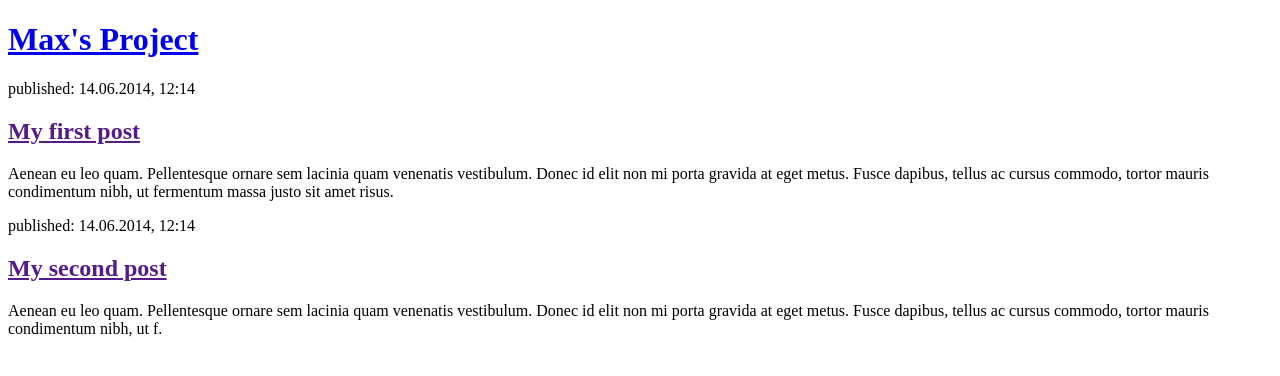
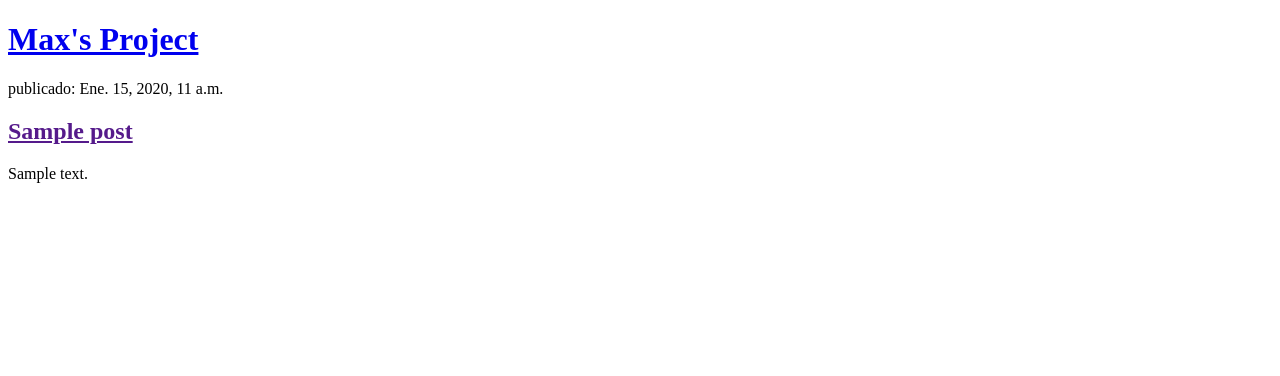
Before and after one commit to shaphirom/primer_blog, a Django app: page / in a window 1280 px wide. Shown: the top 376 px of the page. Run offline with Django 3.2, Linux system fonts and the light colour scheme; tables that the repository leaves empty hold one stand-in row (values such as "Sample post").

Commit message:
Pantillas modificadas para mostrar post desde la base de datos.

```diff
--- a/blog/templates/blog/post_list.html
+++ b/blog/templates/blog/post_list.html
@@ -9,16 +9,13 @@
             <h1><a href="/">Max's Project</a></h1>
         </div>
 
-        <div>
-            <p>published: 14.06.2014, 12:14</p>
-            <h2><a href="">My first post</a></h2>
-            <p>Aenean eu leo quam. Pellentesque ornare sem lacinia quam venenatis vestibulum. Donec id elit non mi porta gravida at eget metus. Fusce dapibus, tellus ac cursus commodo, tortor mauris condimentum nibh, ut fermentum massa justo sit amet risus.</p>
-        </div>
+       {% for post in posts %}
+		    <div>
+		        <p> publicado: {{ post.published_date }}</p>
+		        <h2><a href="">{{ post.title }}</a></h2>
+		        <p>{{ post.text|linebreaksbr }}</p>
+		    </div>
+		{% endfor %}
 
-        <div>
-            <p>published: 14.06.2014, 12:14</p>
-            <h2><a href="">My second post</a></h2>
-            <p>Aenean eu leo quam. Pellentesque ornare sem lacinia quam venenatis vestibulum. Donec id elit non mi porta gravida at eget metus. Fusce dapibus, tellus ac cursus commodo, tortor mauris condimentum nibh, ut f.</p>
-        </div>
     </body>
 </html>
--- a/blog/views.py
+++ b/blog/views.py
@@ -1,6 +1,11 @@
 from django.shortcuts import render
+from django.utils import timezone
+from .models import Post
 
 # Create your views here.
+#
+
 
 def post_list(request):
-	return render(request, 'blog/post_list.html',{})
+	posts = Post.objects.filter(published_date__lte=timezone.now()).order_by('published_date')
+	return render(request, 'blog/post_list.html',{'posts' : posts})
```
